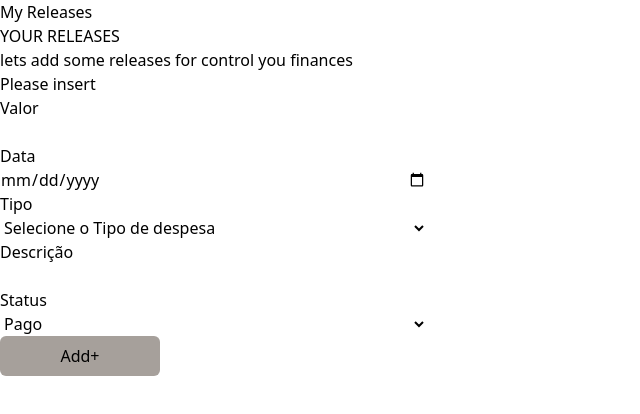
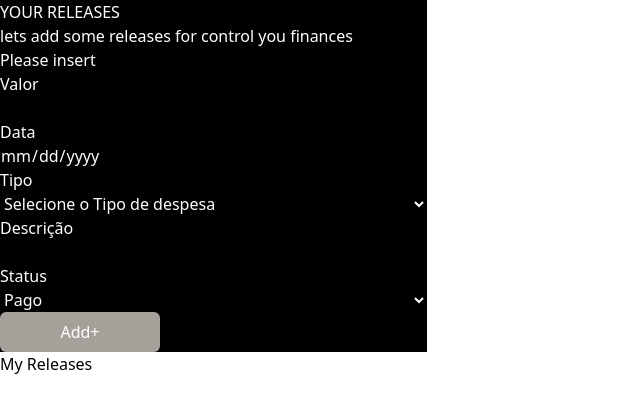
Before and after one commit to oyamasscruz/refactored_financial_control, a React (Vite) app: page / in a window 1280 px wide. Both pictures are taken after a click on the button "Criar Lançamentos". Shown: the top 414 px of the page, without its empty margins (0-640 px from the left). Built offline with nearby package versions, Linux system fonts and the light colour scheme.

Commit message:
fixing bug see details of release

```diff
--- a/src/App.jsx
+++ b/src/App.jsx
@@ -24,7 +24,7 @@ function App() {
       };
       return {
         ...prevState,
-        releaseStateId: undefined,
+        releaseStateId: null,
         releases: [...prevState.releases, newRelease],
       };
     });
@@ -50,26 +50,40 @@ function App() {
     });
   }
 
+  function cancelSelectedRelease() {
+    setReleaseState((prevState) => {
+      return {
+        ...prevState,
+        releaseStateId: null,
+      };
+    });
+  }
+
   const selectedRelease = releaseState.releases.find(
     (release) => release.id === releaseState.releaseStateId
   );
 
-  let content = <SelectedRelease releases={selectedRelease} />;
+  let content = (
+    <SelectedRelease
+      releases={selectedRelease}
+      onCancel={cancelSelectedRelease}
+    />
+  );
 
   if (releaseState.releaseStateId === undefined) {
     content = <Hero onAddNewReleases={handleGoToreleases} />;
   } else if (releaseState.releaseStateId === null) {
     content = (
       <>
+        <NewRelease newReleases={handleNewRelease} />
         <ReleaseList
           onSelect={handleSelectRelease}
           releases={releaseState.releases}
         />
-        <NewRelease newReleases={handleNewRelease} />
       </>
     );
   }
-  return <>{content}</>;
+  return <main className="flex flex-col">{content}</main>;
 }
 
 export default App;
--- a/src/components/NewRelease.jsx
+++ b/src/components/NewRelease.jsx
@@ -64,7 +64,7 @@ export default function NewRelease({ newReleases }) {
   }
 
   return (
-    <div className="w-1/3">
+    <div className="w-1/3 bg-black text-white">
       <h2 className="uppercase">Your Releases</h2>
       <p>lets add some releases for control you finances</p>
       <p>Please insert</p>
--- a/src/components/ReleaseList.jsx
+++ b/src/components/ReleaseList.jsx
@@ -1,6 +1,6 @@
 export default function ReleaseList({ releases, onSelect }) {
   return (
-    <div>
+    <div className="w-2/3">
       <h2>My Releases</h2>
       <div>
         <ul className="flex flex-col w-400">
@@ -9,11 +9,7 @@ export default function ReleaseList({ releases, onSelect }) {
               key={release.id}
               className="grid grid-cols-6 divide-x divide-amber-50 bg-stone-700 hover:bg-stone-600 transition text-amber-50 border-1 text-center"
             >
-              <button
-                onClick={() => onSelect(release.id)}
-                className="absolute inset-0"
-                aria-label="Ver detalhes do lançamento"
-              />
+              <button onClick={() => onSelect(release.id)}>
                 <h3 className="text-xl uppercase border-r-2 border-r-amber-50">
                   {release.description}
                 </h3>
@@ -22,6 +18,7 @@ export default function ReleaseList({ releases, onSelect }) {
                 <p>{release.date}</p>
                 <p>{release.value}</p>
                 <p>{release.status}</p>
+              </button>
             </li>
           ))}
         </ul>
--- a/src/components/SelectedRelease.jsx
+++ b/src/components/SelectedRelease.jsx
@@ -1,4 +1,4 @@
-export default function SelectedRelease({ releases }) {
+export default function SelectedRelease({ releases, onCancel }) {
   if (!releases) {
     return <h2>Adicione um lançamento</h2>;
   }
@@ -13,6 +13,7 @@ export default function SelectedRelease({ releases }) {
         <p>{releases.status}</p>
       </div>
       <button>Delete</button>
+      <button onClick={() => onCancel()}>cancel</button>
     </div>
   );
 }
```
Lines whose indentation alone changed are shown as unchanged.
